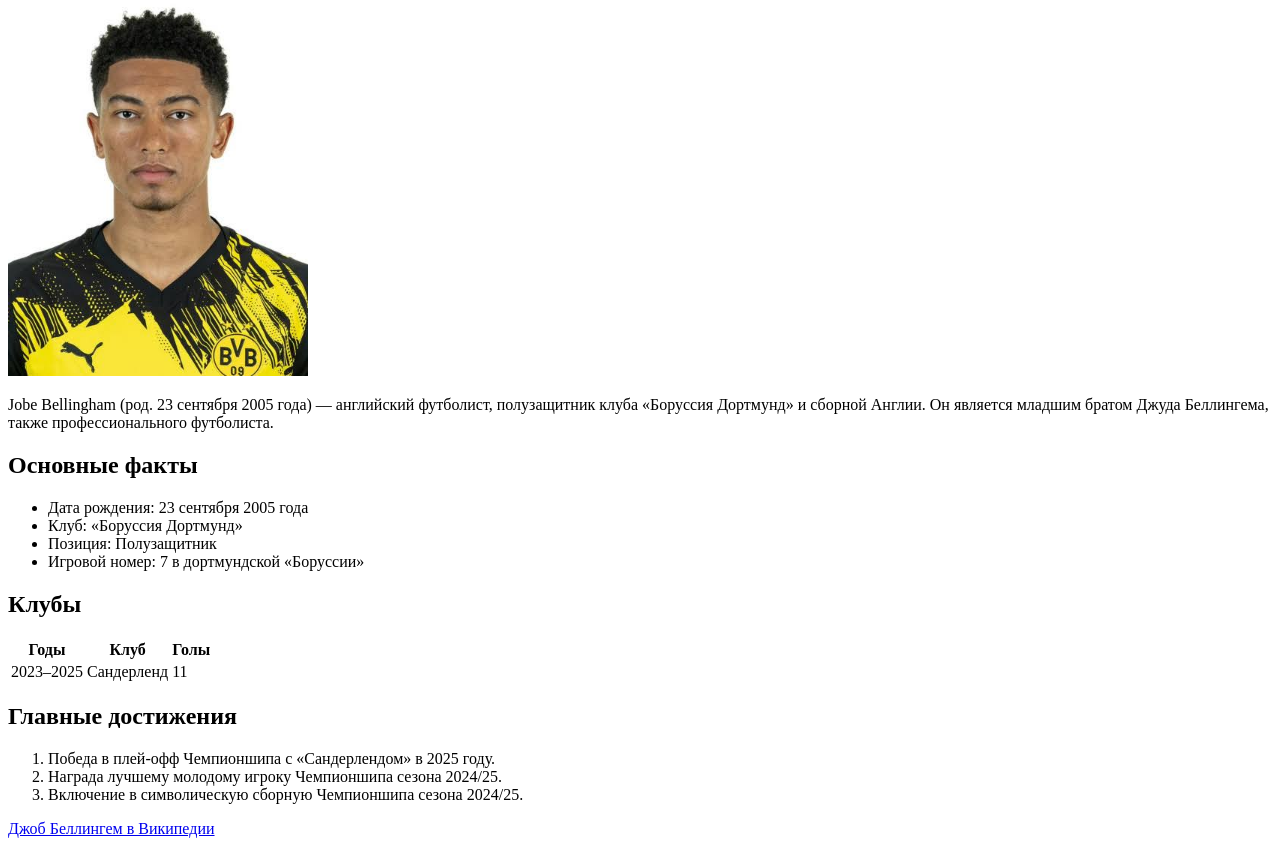
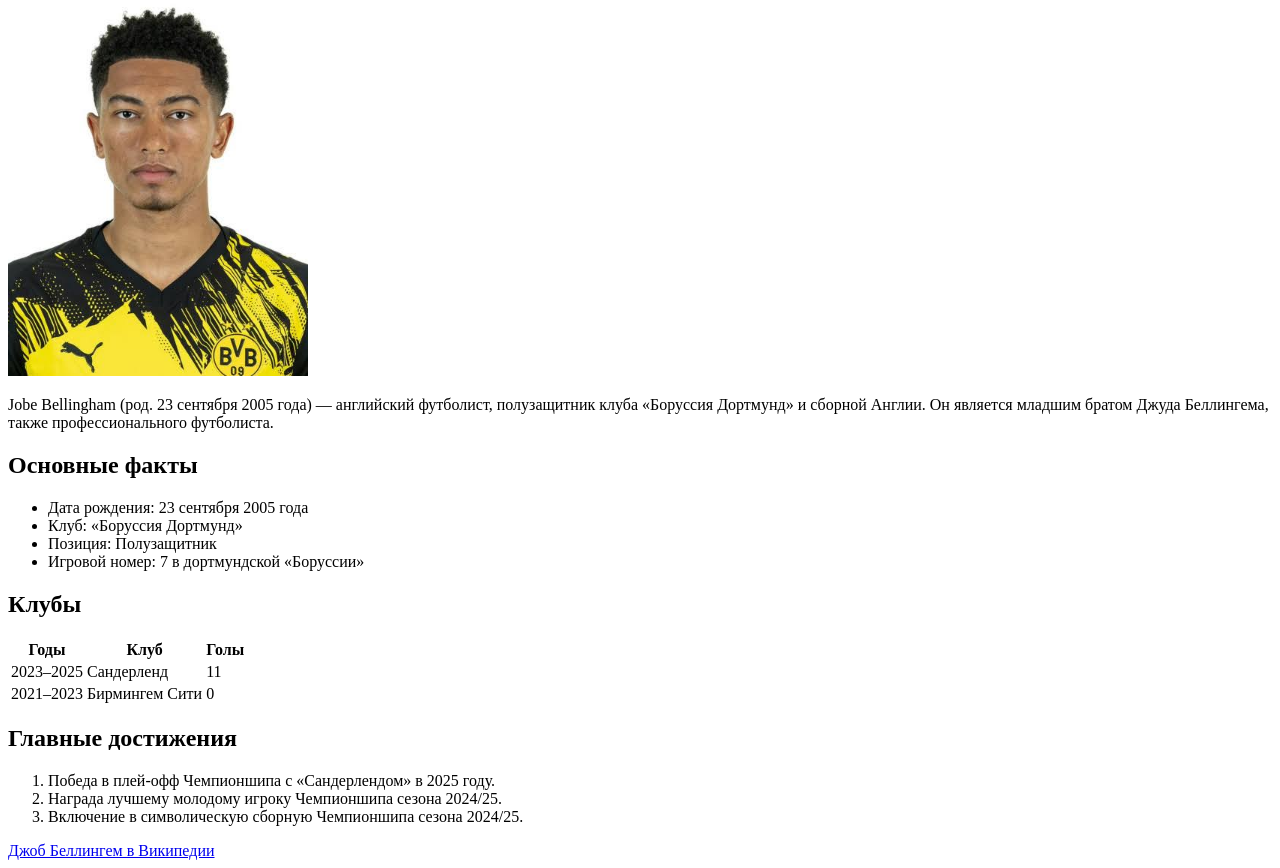
Before and after one commit to Aneka007/footballer, a plain HTML site: page index.html in a window 1280 px wide. Shown: the part 79-947 px from the top of the page. Before the commit the page ends 925 px from the top, so only its background shows below. Drawn offline with Linux system fonts and the light colour scheme.

Commit message:
Дополнить таблицу клубов

```diff
--- a/index.html
+++ b/index.html
@@ -31,6 +31,12 @@
         <td>Сандерленд</td>
         <td>11</td>
       </tr>
+
+      <tr>
+        <td>2021–2023</td>
+        <td>Бирмингем Сити</td>
+        <td>0</td>
+      </tr>
     </table>
     <h2>Главные достижения</h2>
     <ol>
```
